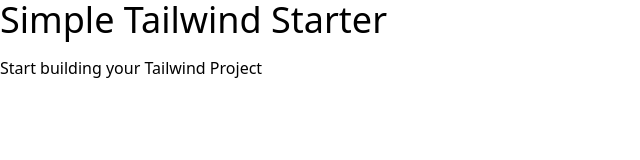
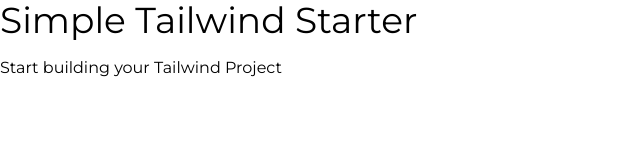
Before and after one commit to webdevotter/tailwind-landing-page, a website: page index.html in a window 1280 px wide. Shown: the whole page, without its empty margins (0-640 px from the left). Drawn offline with Linux system fonts and the light colour scheme.

Commit message:
Setup & Configuration
Theme: Screen Sizes
Extend: Colors, Font Family

```diff
--- a/index.html
+++ b/index.html
@@ -4,6 +4,7 @@
     <meta charset="UTF-8" />
     <meta http-equiv="X-UA-Compatible" content="IE=edge" />
     <meta name="viewport" content="width=device-width, initial-scale=1.0" />
+    <link rel="preconnect" href="https://fonts.googleapis.com"><link rel="preconnect" href="https://fonts.gstatic.com" crossorigin><link href="https://fonts.googleapis.com/css2?family=Montserrat:wght@400;600&display=swap" rel="stylesheet">
     <link rel="stylesheet" href="css/style.css" />
     <title>Simple Tailwind Starter</title>
   </head>
--- a/tailwind.config.js
+++ b/tailwind.config.js
@@ -1,7 +1,27 @@
 module.exports = {
   content: ['./*.html'],
   theme: {
-    extend: {},
+    screens: {
+      sm: '480px',
+      md: '768px',
+      lg: '976px',
+      xl: '1440px',
+    },
+    extend: {
+      colors: {
+        brightRed: 'hsl(12, 88%, 59%)',
+        brightRedLight: 'hsl(12, 88%, 69%)',
+        brightRedSupLight: 'hsl(12, 88%, 95%)',
+        darkBlue: 'hsl(228, 39%, 23%)',
+        darkGrayishBlue: 'hsl(227, 12%, 61%)',
+        veryDarkBlue: 'hsl(233, 12%, 13%)',
+        veryPaleRed: 'hsl(13, 100%, 96%)',
+        veryLightGray: 'hsl(0, 0%, 98%)',
+      },
+      fontFamily: {
+        sans: ['Montserrat', 'sans-serif'],
+      }
+    },
   },
   plugins: [],
 }
```
Also changed, not shown: css/style.css.
